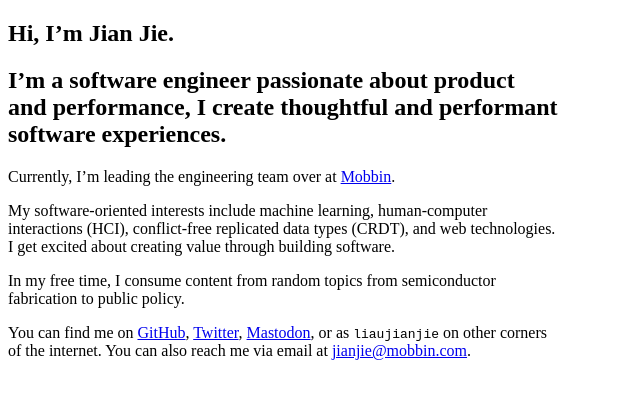
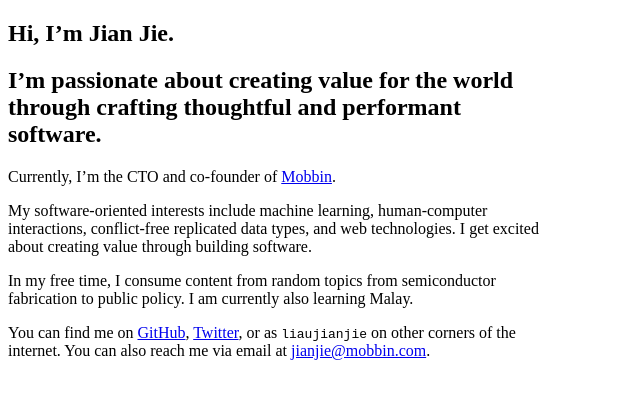
Before and after one commit to liaujianjie/liaujianjie.com, a Next.js app: page / in a window 1280 px wide. Shown: the top 398 px of the page, without its empty margins (0-640 px from the left). Built offline with nearby package versions, Linux system fonts and the light colour scheme.

Commit message:
Update copy

```diff
--- a/pages/index.tsx
+++ b/pages/index.tsx
@@ -8,7 +8,7 @@ export default function HomePage() {
         <title>Liau Jian Jie</title>
         <meta
           name="description"
-          content="I’m a software engineer passionate about product and performance, I create thoughtful and performant software experiences."
+          content="I’m passionate about creating value for the world through crafting thoughtful and performant software."
         />
         {/* <link rel="icon" href="/favicon.ico" /> */}
       </Head>
@@ -18,46 +18,34 @@ export default function HomePage() {
           <h1 className="font-black text-4xl mb-6">Hi, I’m Jian Jie.</h1>
 
           <h2 className="font-semibold text-2xl">
-            I’m a software engineer passionate about product and performance, I create thoughtful
-            and performant software experiences.
+            I’m passionate about creating value for the world through crafting thoughtful and
+            performant software.
           </h2>
         </section>
 
         <section className="mb-10">
           <p className="font-medium text-xl mb-4">
-            Currently, I’m leading the engineering team over at{" "}
-            <a href="https://mobbin.com">Mobbin</a>.
+            Currently, I’m the CTO and co-founder of <a href="https://mobbin.com">Mobbin</a>.
           </p>
 
           <p className="font-medium text-xl mb-4">
-            My software-oriented interests include machine learning, human-computer interactions
-            (HCI), conflict-free replicated data types (CRDT), and web technologies. I get excited
-            about creating value through building software.
+            My software-oriented interests include machine learning, human-computer interactions,
+            conflict-free replicated data types, and web technologies. I get excited about creating
+            value through building software.
           </p>
 
           <p className="font-medium text-xl mb-4">
             In my free time, I consume content from random topics from semiconductor fabrication to
-            public policy.
+            public policy. I am currently also learning Malay.
           </p>
 
           <p className="font-medium text-xl mb-4">
             You can find me on <a href="https://github.com/liaujianjie">GitHub</a>,{" "}
-            <a href="https://twitter.com/liaujianjie">Twitter</a>,{" "}
-            <a rel="me" href="https://mas.to/@jianjie">
-              Mastodon
-            </a>
-            , or as <code>liaujianjie</code> on other corners of the internet. You can also reach me
-            via email at <a href="mailto:jianjie@mobbin.com">jianjie@mobbin.com</a>.
+            <a href="https://twitter.com/liaujianjie">Twitter</a>, or as <code>liaujianjie</code> on
+            other corners of the internet. You can also reach me via email at{" "}
+            <a href="mailto:jianjie@mobbin.com">jianjie@mobbin.com</a>.
           </p>
         </section>
-
-        {/* <footer className="text-gray-500">
-          <ul>
-            <li>
-              <a href="/pgp">PGP Public Key</a>
-            </li>
-          </ul>
-        </footer> */}
       </main>
     </div>
   );
```
